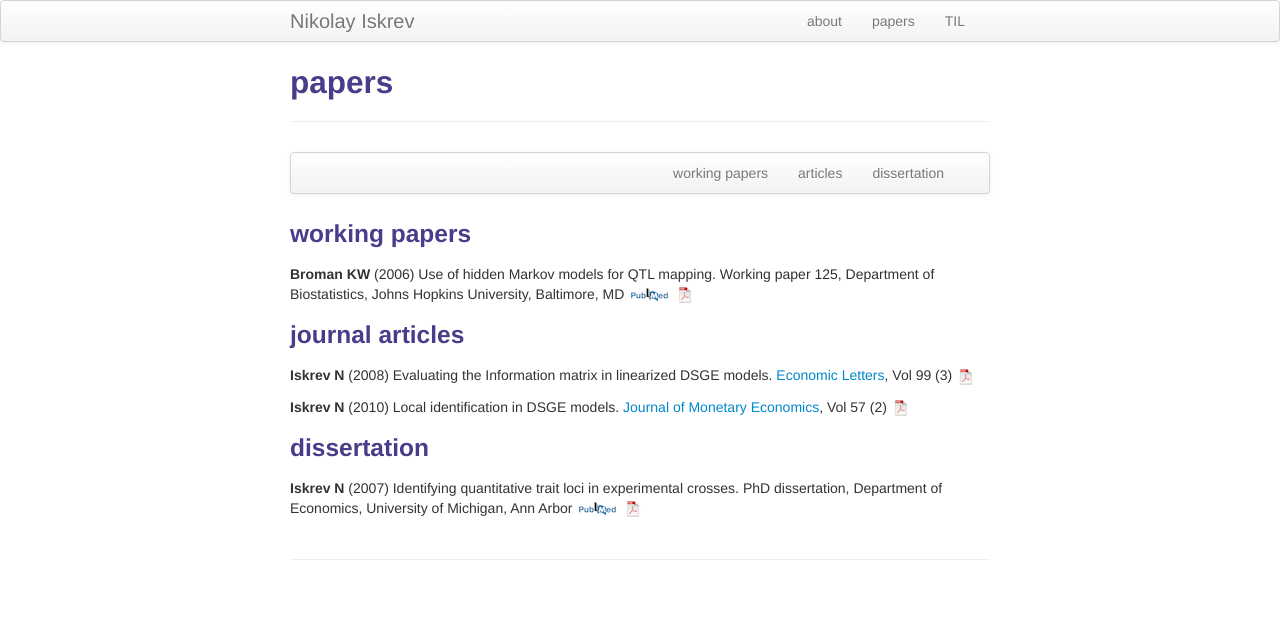
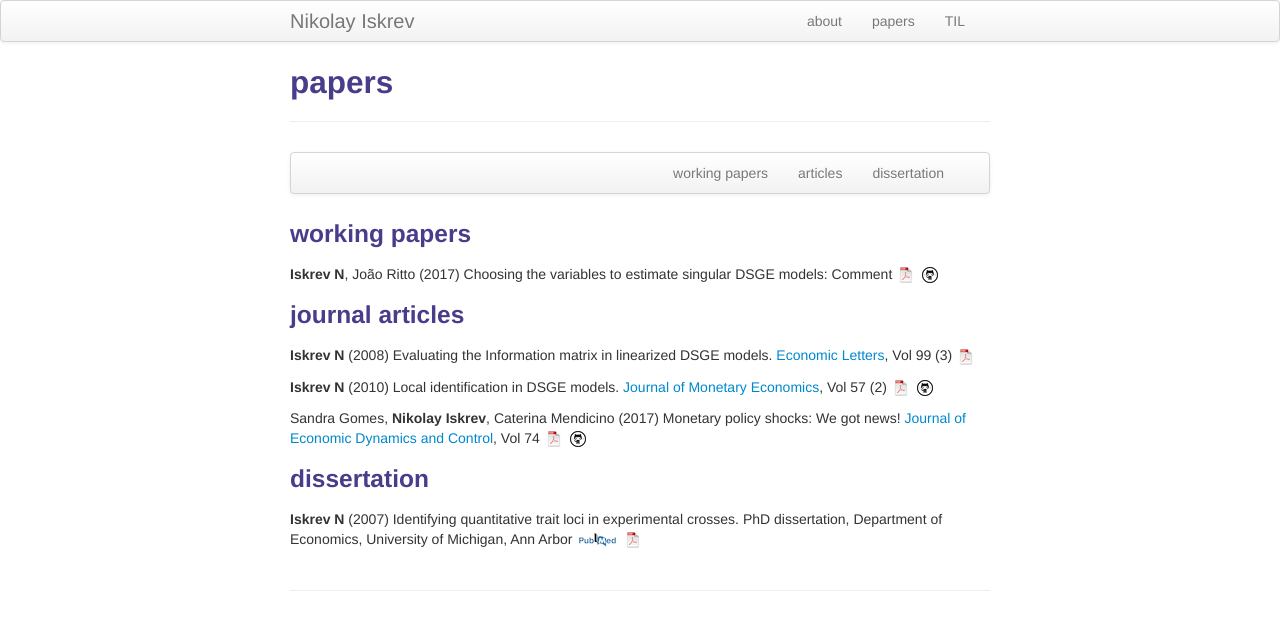
Before and after one commit to niskrev/niskrev.github.io, a Jekyll site: the page built from pages/papers.md, in a window 1280 px wide. Shown: the top 630 px of the page. Built offline with Jekyll 4.4.1, drawn with Linux system fonts in a browser that asks for light colours.

Commit message:
updated papers

```diff
--- a/pages/papers.md
+++ b/pages/papers.md
@@ -16,20 +16,22 @@ description: Nikolay Iskrev's papers
 
 ### <a name="techreports"></a>working papers
 
-<a name="hmm"></a>**Broman KW** (2006) Use of hidden Markov models
-for QTL mapping.  Working paper 125, Department of Biostatistics,
-Johns Hopkins University, Baltimore, MD
-[![Abstract](icons16/pubmed-icon.png)](http://www.bepress.com/jhubiostat/paper125)
-[![pdf (94k)](icons16/pdf-icon.png)](http://www.biostat.wisc.edu/~kbroman/publications/hmm.pdf)
+**Iskrev N**, João Ritto (2017) Choosing the variables to estimate singular DSGE models: Comment
+[![pdf](icons16/pdf-icon.png)](../assets/papers/Canova_et_al_Comment.pdf)
+[![GitHub](icons16/github-icon.png)](https://github.com/niskrev/Canova_et_al_Comment)
 
 ### <a name="articles"></a>journal articles
 
 **Iskrev N** (2008) Evaluating the Information matrix in linearized DSGE models. [Economic Letters](https://www.journals.elsevier.com/economics-letters), Vol 99 (3)
 [![pdf](icons16/pdf-icon.png)](../assets/papers/FIM.pdf)
 
+**Iskrev N** (2010) Local identification in DSGE models. [Journal of Monetary Economics](http://www.sciencedirect.com/science/journal/03043932), Vol 57 (2)
+[![pdf](icons16/pdf-icon.png)](../assets/papers/Local_identification.pdf)
+[![GitHub](icons16/github-icon.png)](https://github.com/niskrev/Local_identification)
 
-**Iskrev N** (2010) Local identification in DSGE models. [Journal of Monetary Economics](http://www.sciencedirect.com/science/journal/03043932), Vol 57 (2)
-[![pdf](icons16/pdf-icon.png)](../assets/papers/Local.pdf)
+Sandra Gomes, **Nikolay Iskrev**, Caterina Mendicino (2017) Monetary policy shocks: We got news! [Journal of Economic Dynamics and Control](http://www.sciencedirect.com/science/journal/01651889), Vol 74 [![pdf](icons16/pdf-icon.png)](../assets/papers/News.pdf)
+[![GitHub](icons16/github-icon.png)](https://github.com/niskrev/News)
+
 
 
 ### <a name="thesis"></a>dissertation
```
